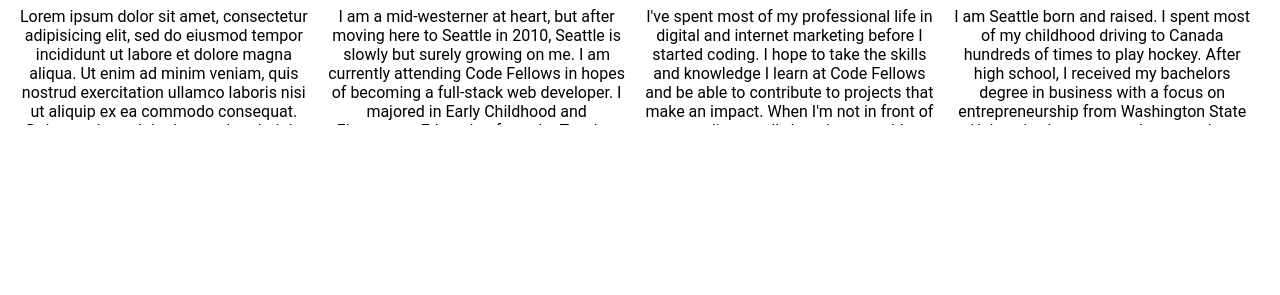
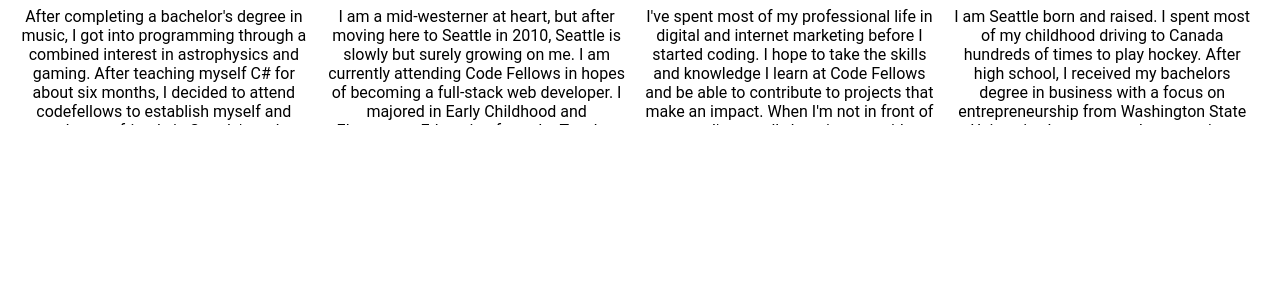
Before and after one commit to abdih17/cheap-noms, a website: page about.html in a window 1280 px wide. Shown: the part 439-734 px from the top of the page. Drawn offline with Linux system fonts and the light colour scheme.

Commit message:
Avery info added

```diff
--- a/about.html
+++ b/about.html
@@ -17,7 +17,7 @@
       <div class="aboutContainer">
         <img class="aboutPics" src="images/profilepic.jpg">
         <h3>Avery Pratt</h3>
-        <p class="aboutInfo">Lorem ipsum dolor sit amet, consectetur adipisicing elit, sed do eiusmod tempor incididunt ut labore et dolore magna aliqua. Ut enim ad minim veniam, quis nostrud exercitation ullamco laboris nisi ut aliquip ex ea commodo consequat. Duis aute irure dolor in reprehenderit in voluptate velit esse cillum dolore eu fugiat nulla pariatur. Excepteur sint occaecat cupidatat non proident, sunt in culpa qui officia deserunt mollit anim id est laborum.</p>
+        <p class="aboutInfo">After completing a bachelor's degree in music, I got into programming through a combined interest in astrophysics and gaming. After teaching myself C# for about six months, I decided to attend codefellows to establish myself and make new friends in Seattle's tech community. When I'm not working on codefellows projects, I like to code my own personal projects, which are often math- or physics-related.</p>
       </div>
       <div class="aboutContainer">
         <img class="aboutPics" src="images/Hawa-pic.jpg">
```
